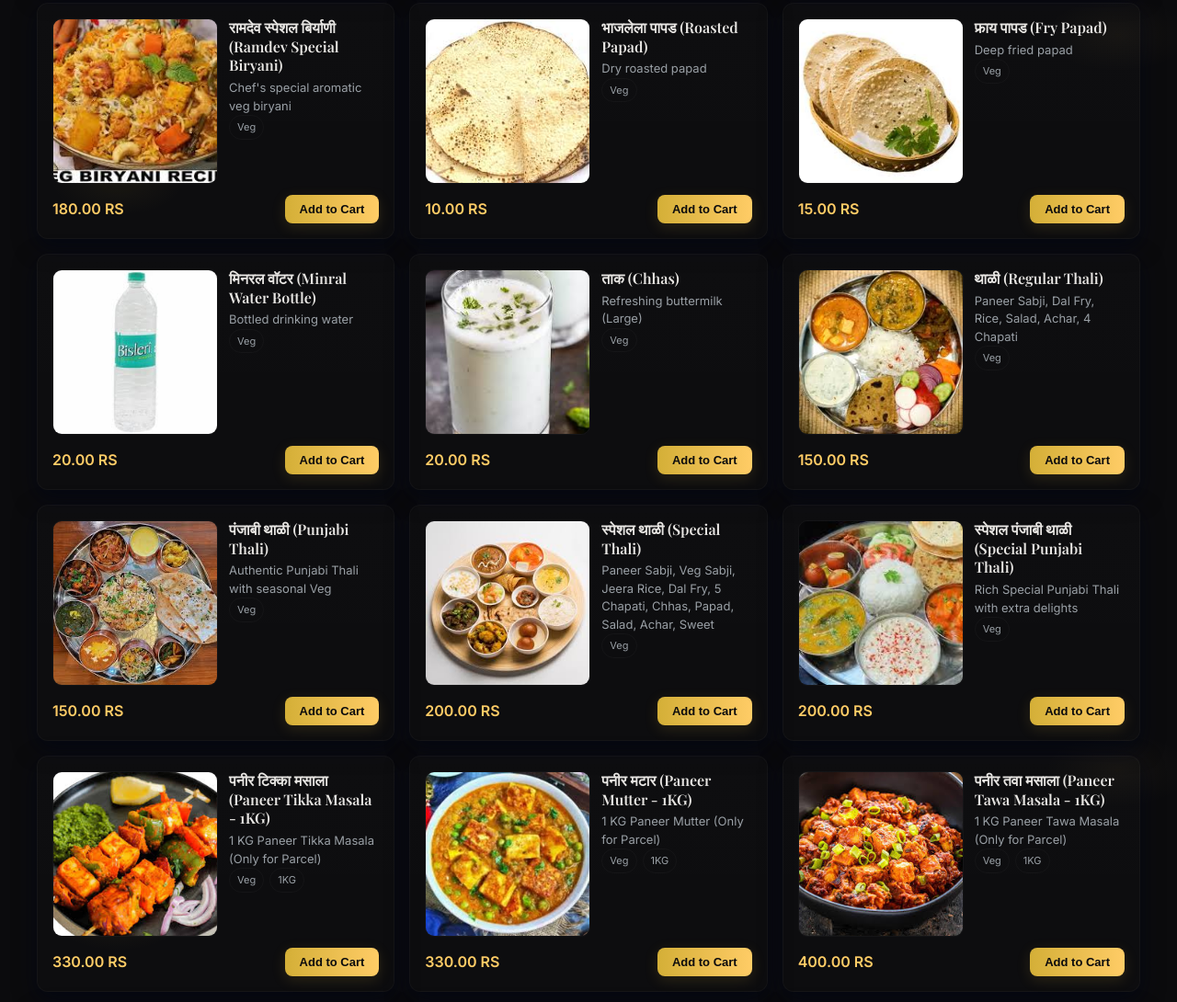
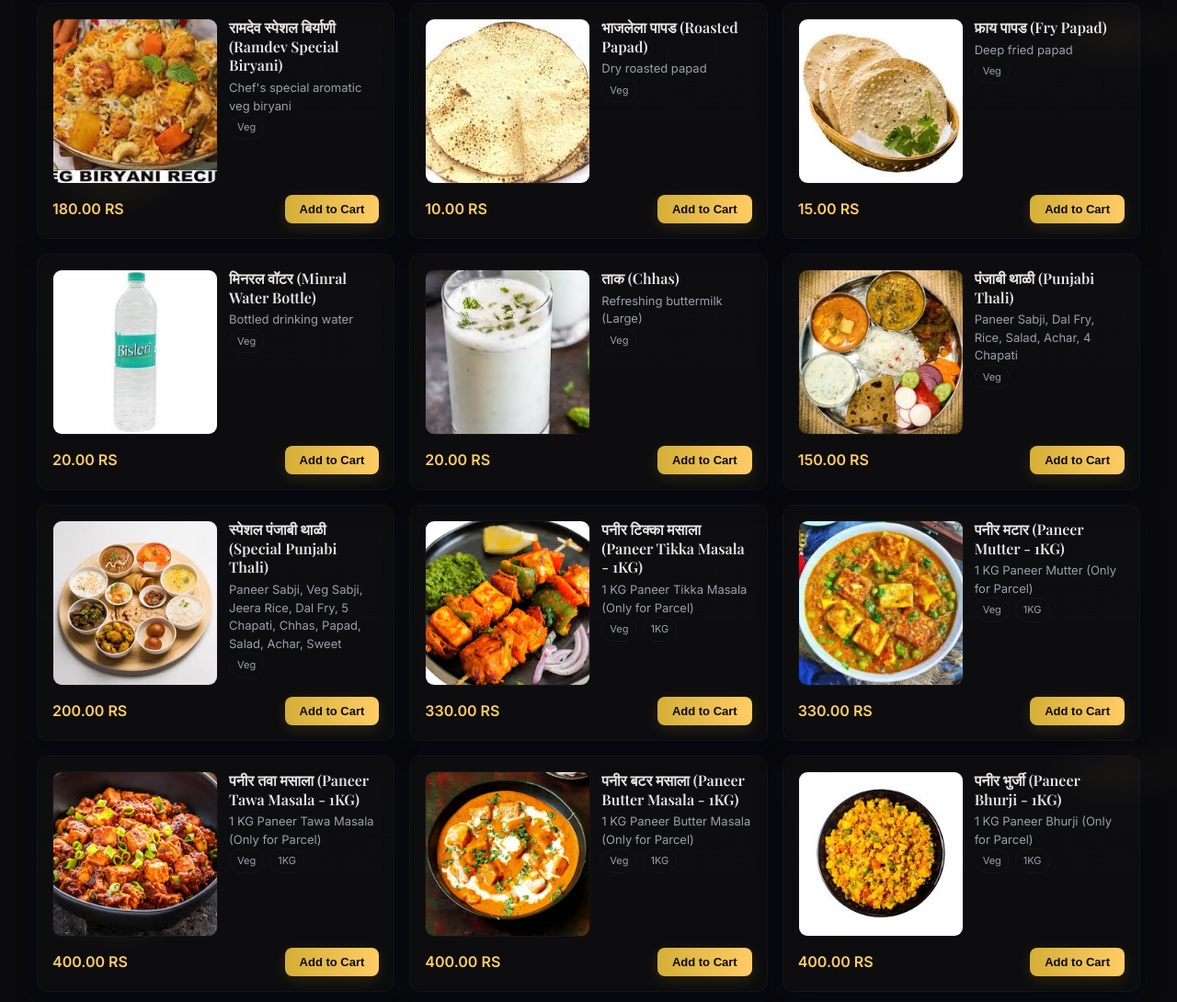
Before and after one commit to MenuSpeak/RAMDEV-PUNJABI-TADKA, a plain HTML site: page index.html in a window 1280 px wide. Shown: the part 3882-4972 px from the top of the page at 92% size. Drawn offline with nearby package versions, Linux system fonts and the light colour scheme.

Commit message:
Update index.html

```diff
--- a/index.html
+++ b/index.html
@@ -1395,10 +1395,10 @@
   { "id": 27, "cat": "DRINK", "name": "मिनरल वॉटर (Minral Water Bottle)", "price": "20.00 RS", "desc": "Bottled drinking water", "tags": ["Veg"], "img": "img/minral_water.jpeg" },
   { "id": 32, "cat": "DRINK", "name": "ताक (Chhas)", "price": "20.00 RS", "desc": "Refreshing buttermilk (Large)", "tags": ["Veg"], "img": "img/chhas_20.jpeg" },
 
-  { "id": 39, "cat": "THALI", "name": "थाळी (Regular Thali)", "price": "150.00 RS", "desc": "Paneer Sabji, Dal Fry, Rice, Salad, Achar, 4 Chapati", "tags": ["Veg"], "img": "img/regular_thali.jpeg" },
-  { "id": 50, "cat": "THALI", "name": "पंजाबी थाळी (Punjabi Thali)", "price": "150.00 RS", "desc": "Authentic Punjabi Thali with seasonal Veg", "tags": ["Veg"], "img": "img/punjabi_thali.jpeg" },
-  { "id": 40, "cat": "THALI", "name": "स्पेशल थाळी (Special Thali)", "price": "200.00 RS", "desc": "Paneer Sabji, Veg Sabji, Jeera Rice, Dal Fry, 5 Chapati, Chhas, Papad, Salad, Achar, Sweet", "tags": ["Veg"], "img": "img/special_thali.jpeg" },
-  { "id": 51, "cat": "THALI", "name": "स्पेशल पंजाबी थाळी (Special Punjabi Thali)", "price": "200.00 RS", "desc": "Rich Special Punjabi Thali with extra delights", "tags": ["Veg"], "img": "img/special_punjabi_thali.jpeg" },
+  { "id": 39, "cat": "THALI", "name": " पंजाबी थाळी (Punjabi Thali)", "price": "150.00 RS", "desc": "Paneer Sabji, Dal Fry, Rice, Salad, Achar, 4 Chapati", "tags": ["Veg"], "img": "img/regular_thali.jpeg" },
+  // { "id": 50, "cat": "THALI", "name": "पंजाबी थाळी (Punjabi Thali)", "price": "150.00 RS", "desc": "Authentic Punjabi Thali with seasonal Veg", "tags": ["Veg"], "img": "img/punjabi_thali.jpeg" },
+  { "id": 40, "cat": "THALI", "name": "स्पेशल पंजाबी थाळी (Special Punjabi Thali)", "price": "200.00 RS", "desc": "Paneer Sabji, Veg Sabji, Jeera Rice, Dal Fry, 5 Chapati, Chhas, Papad, Salad, Achar, Sweet", "tags": ["Veg"], "img": "img/special_thali.jpeg" },
+  // { "id": 51, "cat": "THALI", "name": "स्पेशल पंजाबी थाळी (Special Punjabi Thali)", "price": "200.00 RS", "desc": "Rich Special Punjabi Thali with extra delights", "tags": ["Veg"], "img": "img/special_punjabi_thali.jpeg" },
 
 
   { "id": 41, "cat": "1_KG_SABJI", "name": "पनीर टिक्का मसाला (Paneer Tikka Masala - 1KG)", "price": "330.00 RS", "desc": "1 KG Paneer Tikka Masala (Only for Parcel)", "tags": ["Veg", "1KG"], "img": "img/paneer_tikka_1kg.jpeg" },
```
